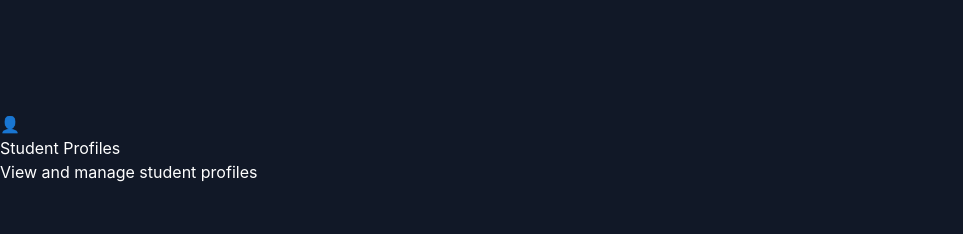
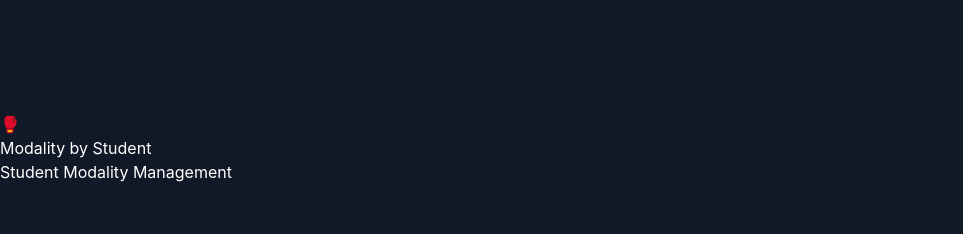
Before and after one commit to tonisvasconcelos/jiu-jitsu-academy-manager, a React (Vite) app: page /jiu-jitsu-academy-manager/students in a window 1280 px wide. Shown: the part 1720-1954 px from the top of the page, without its empty margins (0-963 px from the left). Built offline with nearby package versions, Linux system fonts and the light colour scheme.

Commit message:
Remove Student Profiles sub-menu from Students page
- Removed Student Profiles card from Students sub-menu
- Cleaned up corresponding route from App.tsx
- Simplified Students page navigation
- Maintained all other student management functionality

```diff
--- a/src/App.tsx
+++ b/src/App.tsx
@@ -73,7 +73,6 @@ function App() {
                       <Route path="/students/registration" element={<StudentRegistration />} />
                       <Route path="/students/registration/:action" element={<StudentForm />} />
                       <Route path="/students/registration/:action/:id" element={<StudentForm />} />
-                      <Route path="/students/profiles" element={<div className="p-6">Student Profiles</div>} />
                       <Route path="/students/modality" element={<StudentModality />} />
                       <Route path="/students/modality/:action" element={<StudentModalityForm />} />
                       <Route path="/students/modality/:action/:id" element={<StudentModalityForm />} />
--- a/src/pages/Students.tsx
+++ b/src/pages/Students.tsx
@@ -7,7 +7,6 @@ const Students: React.FC = () => {
 
   const subMenuItems = [
     { id: 'student-registration', title: t('student-registration'), path: '/students/registration', icon: '📝', description: 'Register new students' },
-    { id: 'student-profiles', title: t('student-profiles'), path: '/students/profiles', icon: '👤', description: 'View and manage student profiles' },
     { id: 'modality', title: t('modality-by-student'), path: '/students/modality', icon: '🥊', description: t('student-modality-management') },
     { id: 'student-evaluation', title: t('student-evaluation'), path: '/students/evaluation', icon: '📊', description: 'Evaluate student progress and grades' },
     { id: 'student-attendance', title: t('student-attendance'), path: '/students/attendance', icon: '✅', description: 'Track student attendance' },
```
Also changed, not shown: 2 other files (tests, documents, lock files or other folders).
